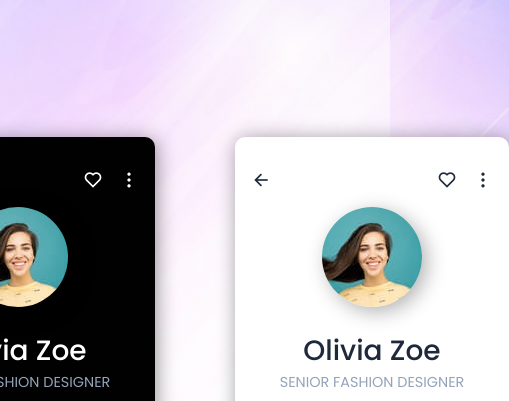
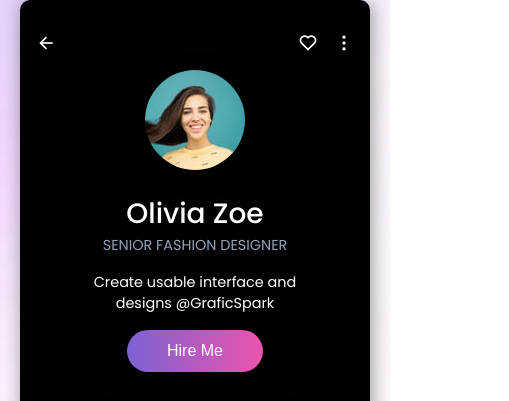
Before and after one commit to codinggujaratweb/Create-Responsive-User-Profile-Card, a plain HTML site: page index.html in a window 390 px wide. Shown: the top 401 px of the page, 509 px wide, since content can reach past the window. Drawn offline with nearby package versions, Linux system fonts and the light colour scheme.

Commit message:
add new product's / Create-Responsive-User-Profile-Card

```diff
--- a/styles.css
+++ b/styles.css
@@ -16,16 +16,15 @@
 body {
   font-family: "Poppins", sans-serif;
   min-height: 100vh;
-  background: linear-gradient(
-      to right,
+  background: linear-gradient(to right,
       rgba(255, 255, 255, 0.5),
-      rgba(255, 255, 255, 0.5)
-    ),
+      rgba(255, 255, 255, 0.5)),
     url("assets/bg.jpg");
   background-position: center center;
   background-repeat: no-repeat;
   background-size: cover;
   display: flex;
+  flex-wrap: wrap;
   align-items: center;
   justify-content: center;
   gap: 5rem;
```
